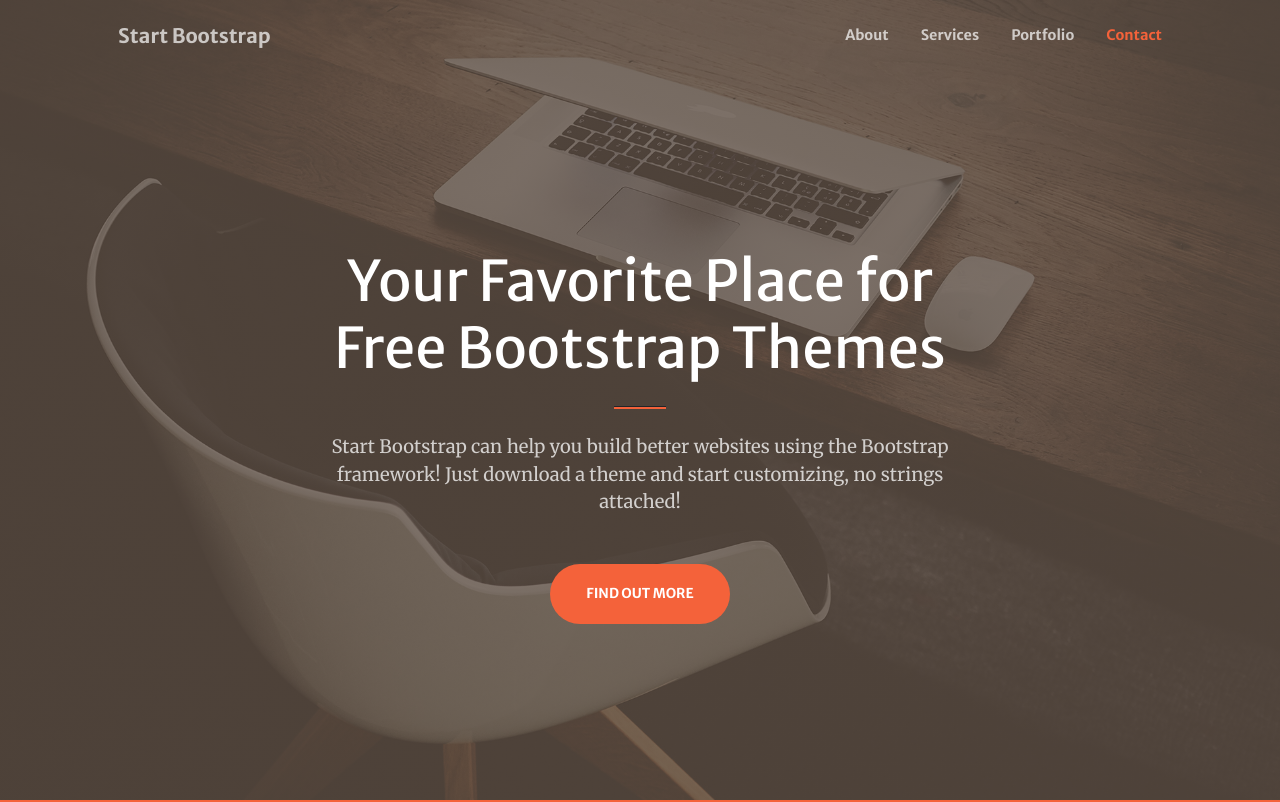
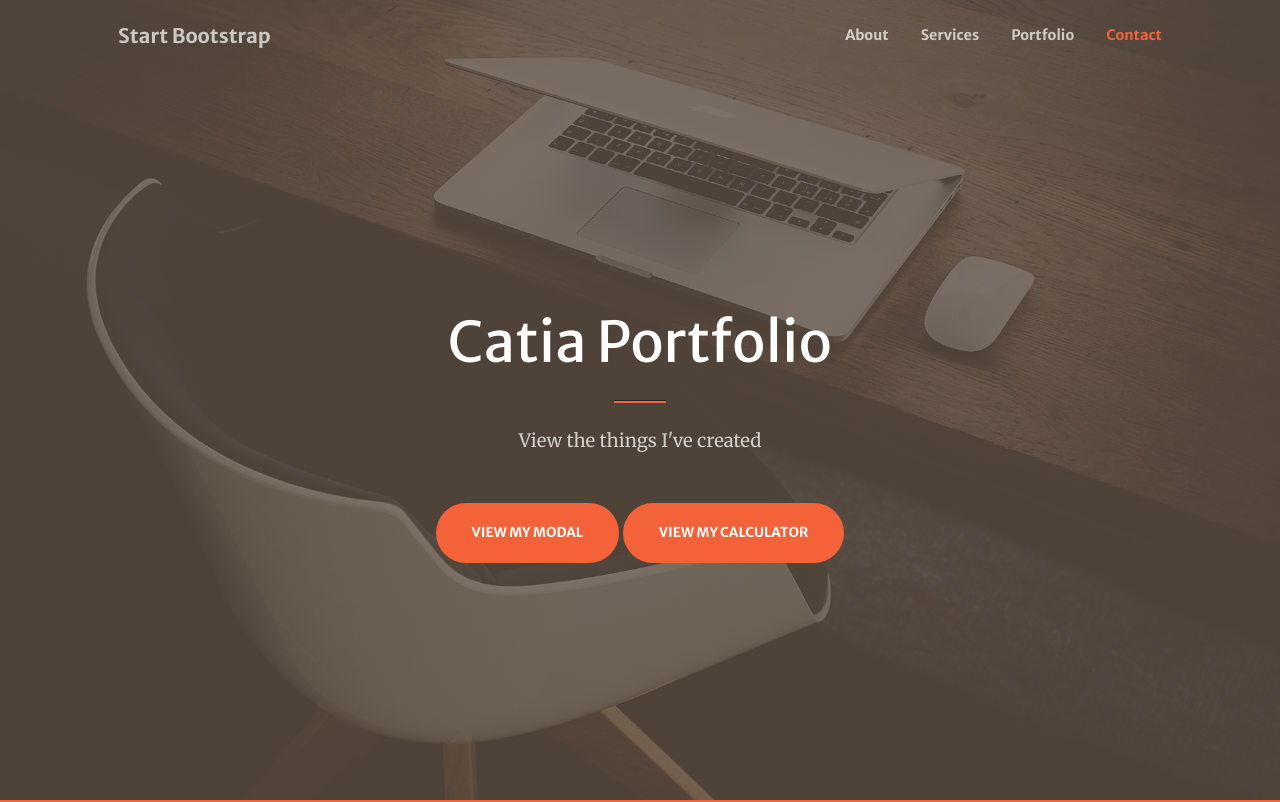
Before and after one commit to catiareis9312/catiareis9312.github.io, a plain HTML site: page index.html in a window 1280 px wide. Shown: the top 802 px of the page. Drawn offline with nearby package versions, Linux system fonts and the light colour scheme; some packages are replaced by stand-ins of ours; a script that the page names is missing.

Commit message:
Added projects

```diff
--- a/index.html
+++ b/index.html
@@ -39,12 +39,13 @@
             <div class="container px-4 px-lg-5 h-100">
                 <div class="row gx-4 gx-lg-5 h-100 align-items-center justify-content-center text-center">
                     <div class="col-lg-8 align-self-end">
-                        <h1 class="text-white font-weight-bold">Your Favorite Place for Free Bootstrap Themes</h1>
+                        <h1 class="text-white font-weight-bold">Catia Portfolio</h1>
                         <hr class="divider" />
                     </div>
                     <div class="col-lg-8 align-self-baseline">
-                        <p class="text-white-75 mb-5">Start Bootstrap can help you build better websites using the Bootstrap framework! Just download a theme and start customizing, no strings attached!</p>
-                        <a class="btn btn-primary btn-xl" href="#about">Find Out More</a>
+                        <p class="text-white-75 mb-5">View the things I've created</p>
+                        <a class="btn btn-primary btn-xl" href="modal/">View my modal</a>
+                        <a class="btn btn-primary btn-xl" href="calculator/">View my calculator</a>
                     </div>
                 </div>
             </div>
```
